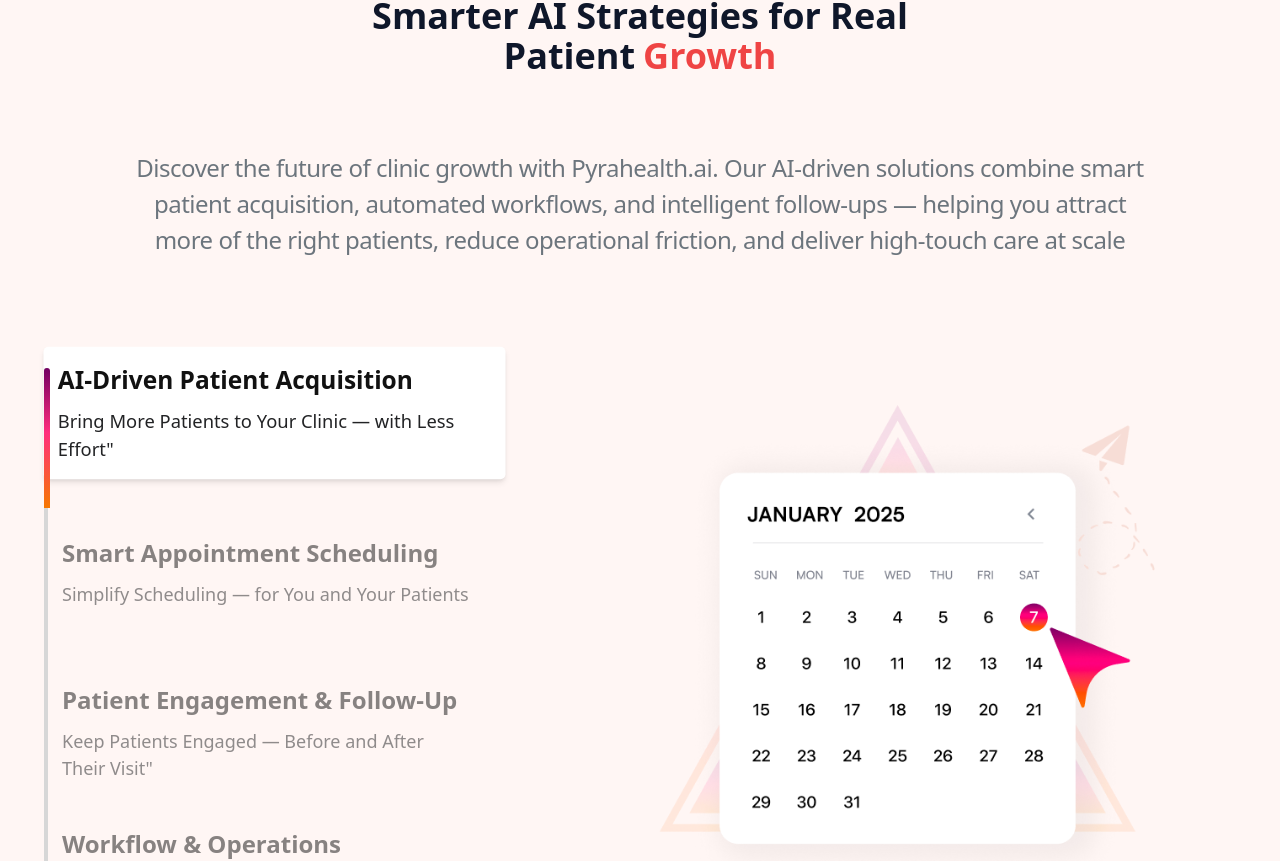
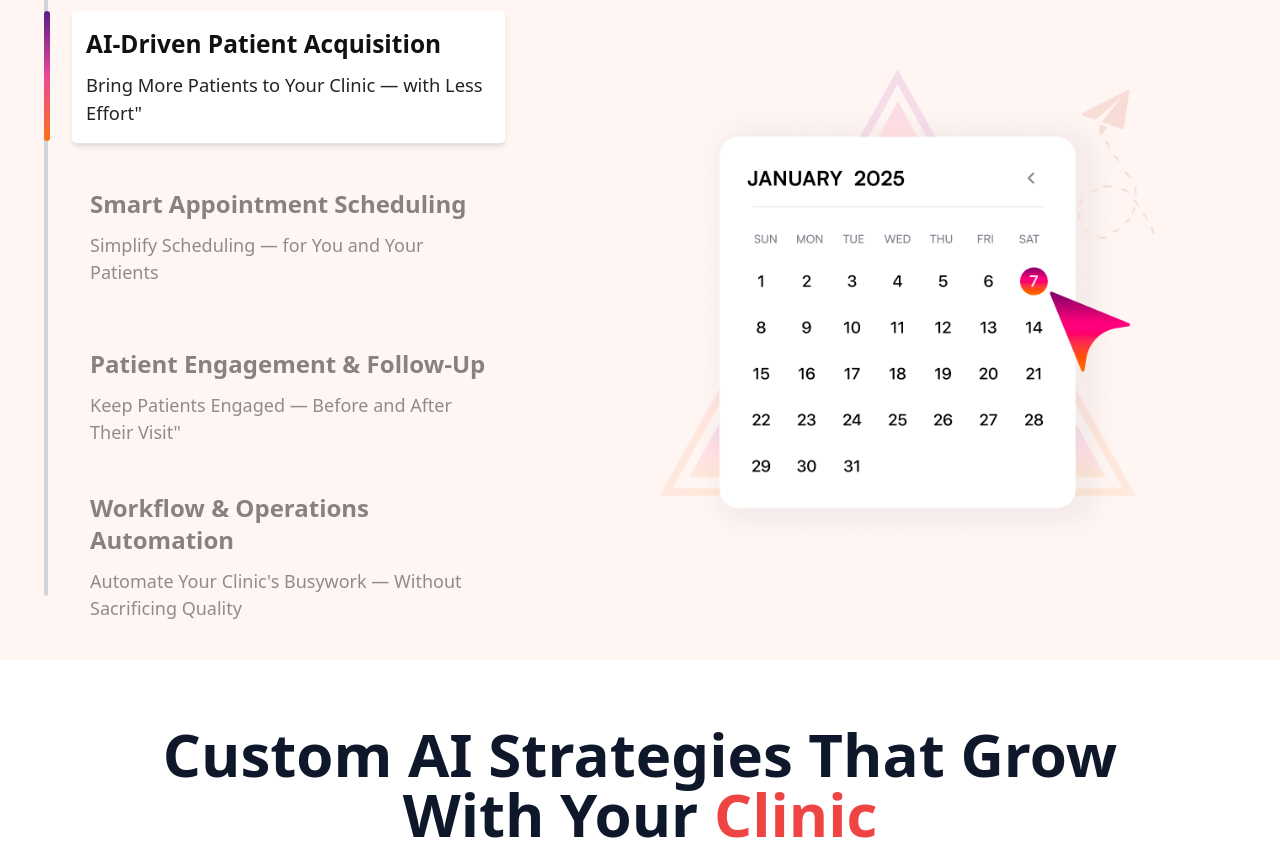
Before and after one commit to asherDn-Official/pyrahealth.ai, a React (Vite) app: page / in a window 1280 px wide. Shown: the part 2238-3099 px from the top of the page. Built offline with nearby package versions, Linux system fonts and the light colour scheme.

Commit message:
Update StrategySection.jsx

```diff
--- a/src/screens/LandingPage/sections/CustomStrategiesSection/componets/sections/StrategySection.jsx
+++ b/src/screens/LandingPage/sections/CustomStrategiesSection/componets/sections/StrategySection.jsx
@@ -75,39 +75,35 @@ export const StrategySection = () => {
   return (
     <section className="flex w-full items-center justify-center px-4 sm:px-6 py-8 lg:py-16 bg-[#fff6f4]">
       <div className="flex flex-col w-full max-w-[1244px] items-center gap-12 lg:gap-[74px]">
-        <h1 className="text-4xl font-bold text-center max-w-2xl">
-          Smarter AI Strategies for Real Patient
-          <span className="text-red-500 pl-2">Growth</span>
-        </h1>
-        <div className="flex flex-col w-full max-w-[1178px] items-center gap-4 lg:gap-5">
-          <p className="max-w-[1016px] text-[#6c757d] text-lg sm:text-xl lg:text-2xl text-center tracking-[-0.48px] leading-7 lg:leading-9">
-            Discover the future of clinic growth with{" "}
-            <a
-              rel="noopener noreferrer"
-              target="_blank"
-              className="text-[#6c757d] hover:underline"
-            >
-              Pyrahealth.ai
-            </a>
-            . Our AI-driven solutions combine smart patient acquisition,
-            automated workflows, and intelligent follow-ups — helping you
-            attract more of the right patients, reduce operational friction,
-            and deliver high-touch care at scale
-          </p>
-        </div>
+        {/* ... (keep your header and description) */}
 
-        <div className="flex   flex-col xl:flex-row w-full items-center justify-center gap-12 lg:gap-[92px]">
+        <div className="flex flex-col xl:flex-row w-full items-center justify-center gap-12 lg:gap-[92px]">
           <div
-            className="relative w-full max-w-[457px]   pl-1 max-h-[600px] py-4"
+            className="relative w-full max-w-[457px] pl-8 max-h-[600px] py-4"
             ref={containerRef}
           >
+            {/* Active line container - positioned absolutely */}
+            <div className="absolute left-0 top-0 h-full flex">
+              {/* Gray background line */}
+              <div className="w-1 h-full bg-gray-300 rounded-full" />
+
+              {/* Active indicator - positioned based on active tab */}
+              <div
+                className="absolute left-0 w-1.5 h-[100px] lg:h-[130px] rounded-md bg-gradient-to-b from-purple-900 via-pink-500 to-orange-500 transition-all duration-300"
+                style={{
+                  top: `calc(${tabs.findIndex(t => t.isActive) * (130 + 30)}px + 15px)`, // 130px height + 30px gap + half of tab height
+                }}
+              />
+            </div>
+
+            {/* Tabs container */}
             <div className="flex flex-col w-full items-start gap-6 lg:gap-[30px]">
               {tabs.map((tab, index) => (
                 <div
                   key={index}
                   ref={el => tabRefs.current[index] = el}
                   onClick={() => handleTabClick(index)}
-                  className={`flex min-h-[100px] lg:h-[130px] items-center gap-4 w-full px-3.5 py-4 rounded-[5px] cursor-pointer hover:bg-white transition-all duration-300 ${
+                  className={`relative flex min-h-[100px] lg:h-[130px] items-center gap-4 w-full px-3.5 py-4 rounded-[5px] cursor-pointer hover:bg-white transition-all duration-300 ${
                     tab.isActive
                       ? "bg-white shadow-md scale-[1.02]"
                       : "opacity-50 hover:opacity-75"
@@ -115,11 +111,9 @@ export const StrategySection = () => {
                 >
                   <div className="flex flex-col w-full items-start gap-3 lg:gap-5">
                     <div className="flex flex-col items-start gap-2 lg:gap-3 w-full">
-                      <h3
-                        className={`text-primary-font text-lg lg:text-2xl leading-6 lg:leading-[32px] ${
-                          tab.isActive ? "font-black" : "font-bold"
-                        }`}
-                      >
+                      <h3 className={`text-primary-font text-lg lg:text-2xl leading-6 lg:leading-[32px] ${
+                        tab.isActive ? "font-black" : "font-bold"
+                      }`}>
                         {tab.title}
                       </h3>
                       <p className="text-icon-color text-sm lg:text-lg leading-5 lg:leading-[27px] font-medium max-w-[407px]">
@@ -130,25 +124,13 @@ export const StrategySection = () => {
                 </div>
               ))}
             </div>
-
-            <div className="inline-flex h-[400px] lg:h-[605px] items-start absolute top-9  left-0">
-              <div className="relative self-stretch w-1 rounded-[106.17px] bg-[linear-gradient(0deg,rgba(215,215,215,1)_0%,rgba(215,215,215,1)_100%),linear-gradient(0deg,rgba(255,255,255,1)_0%,rgba(255,255,255,1)_100%)]" />
-              <div className="relative self-stretch w-[4.25px] ml-[-4.25px]">
-                <div
-                  className="relative w-1.5 h-[100px] lg:h-[140px] rounded-[106.17px_106.17px_9px_0px] bg-[linear-gradient(180deg,rgba(114,0,98,1)_0%,rgba(255,45,125,1)_46%,rgba(246,120,0,1)_100%)]"
-                  style={{
-                    top: `${tabs.findIndex(t => t.isActive) * 140}px`, // Adjust based on your tab height
-                    transition: 'top 0.3s ease'
-                  }}
-                />
-              </div>
-            </div>
           </div>
 
+          {/* Image container */}
           <div className="relative w-full max-w-[643px]">
             <div className="relative w-full max-w-[630px]">
               <img
-                className="w-full max-w-[400px] lg:max-w-[565px] mx-auto transition-opacity duration-500"
+                className="w-full   max-w-[400px] lg:max-w-[565px] mx-auto transition-opacity duration-500"
                 alt={activeTab?.title || "Strategy visual"}
                 src={currentImage}
               />
```
